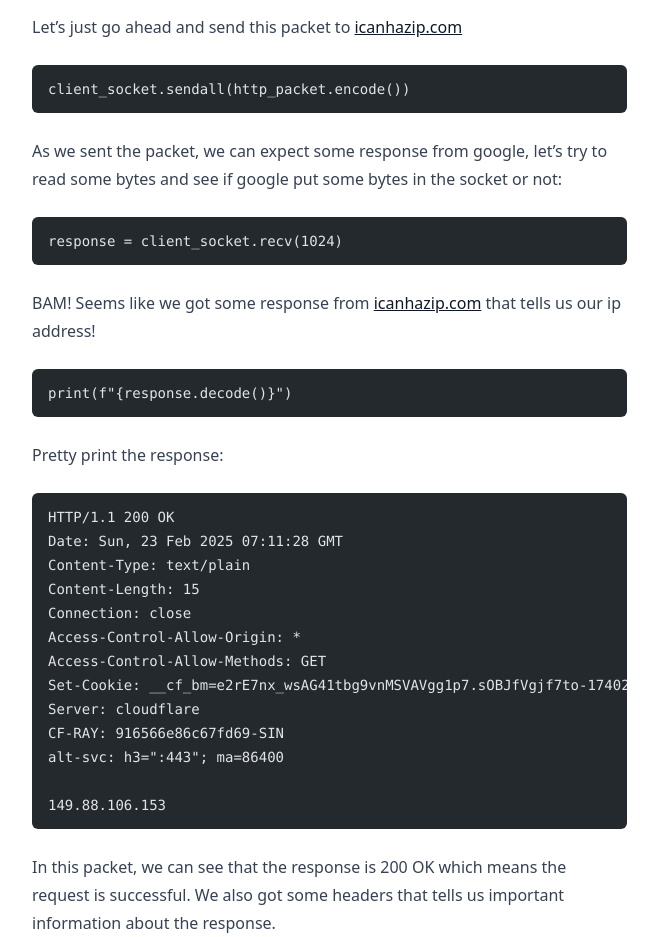
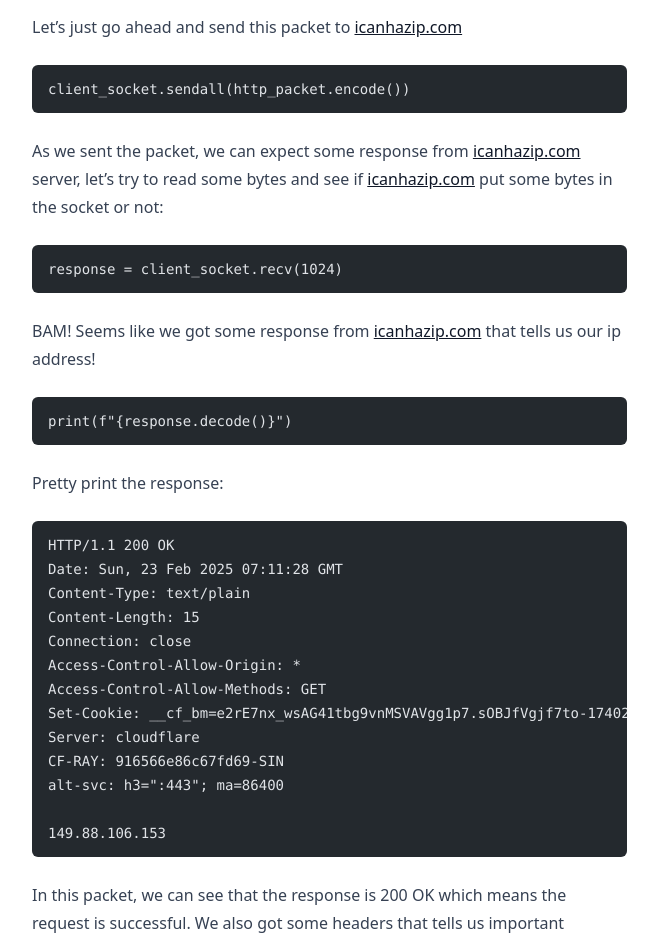
Before and after one commit to joynahid/joynahid.github.io, an Astro site: page /posts/http-in-low-level-python in a window 1280 px wide. Shown: the part 3720-4657 px from the top of the page, without its empty margins (272-930 px from the left). Built offline with nearby package versions, Linux system fonts and the light colour scheme; Astro itself is replaced by a stand-in of ours; code samples lack their colours; a web font is replaced by a local one.

Commit message:
Update http-in-low-level-python.md

````diff
--- a/src/content/posts/http-in-low-level-python.md
+++ b/src/content/posts/http-in-low-level-python.md
@@ -136,7 +136,7 @@
 client_socket.sendall(http_packet.encode())
 ```
 
-As we sent the packet, we can expect some response from google, let's try to read some bytes and see if google put some bytes in the socket or not:
+As we sent the packet, we can expect some response from icanhazip.com server, let's try to read some bytes and see if icanhazip.com put some bytes in the socket or not:
 
 ```python
 response = client_socket.recv(1024)
````
